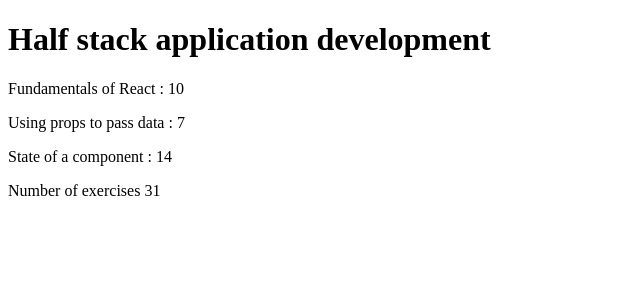
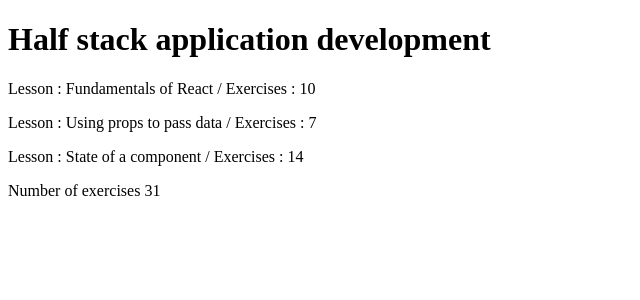
Before and after one commit to JDixon1995/Half-Stack-Dev-Environment, a React (Create React App) app in the folder half-stack/: page / in a window 1280 px wide. Shown: the top 300 px of the page, without its empty margins (0-640 px from the left). Built offline with nearby package versions, Linux system fonts and the light colour scheme.

Commit message:
implemented Content module.

```diff
--- a/half-stack/src/App.js
+++ b/half-stack/src/App.js
@@ -1,5 +1,6 @@
 import React from 'react';
 import Header from './components/Header.js';
+import Content from './components/Content.js';
 
 const App = () => {
   const course = 'Half stack application development';
@@ -13,15 +14,7 @@ const App = () => {
   return (
     <div>
       <Header course={course}/>
-      <p>
-        {part1} : {exercises1}
-      </p>
-      <p>
-        {part2} : {exercises2}
-      </p>
-      <p>
-        {part3} : {exercises3}
-      </p>
+      <Content part1={part1} part2={part2} part3={part3} exercises1={exercises1} exercises2={exercises2} exercises3={exercises3}/>
       <p>Number of exercises {exercises1 + exercises2 + exercises3}</p>
     </div>
   );
--- a/half-stack/src/components/Content.js
+++ b/half-stack/src/components/Content.js
@@ -0,0 +1,11 @@
+const Content = ({part1, part2, part3, exercises1, exercises2, exercises3}) => {
+    return (
+    <div>
+        <p>Lesson : {part1} / Exercises : {exercises1}</p>
+        <p>Lesson : {part2} / Exercises : {exercises2} </p>
+        <p>Lesson : {part3} / Exercises : {exercises3} </p>
+    </div>
+    )
+}
+
+export default Content;
```
